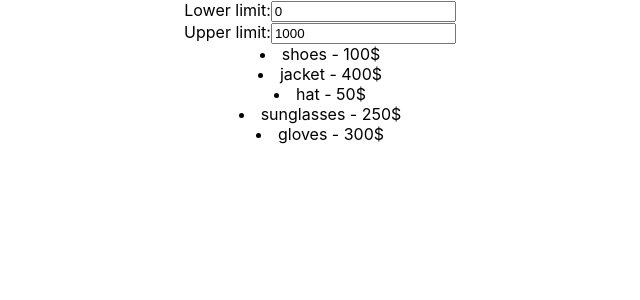
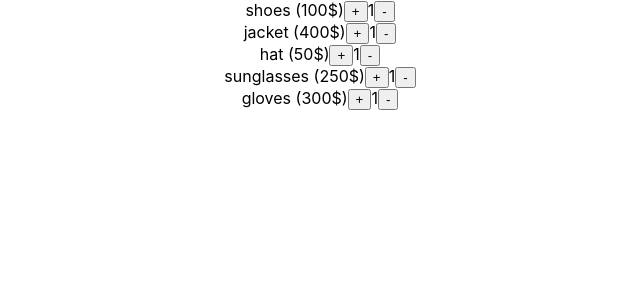
Before and after one commit to AtulPant2704/Machine-Coding-Round, a React (Create React App) app: page / in a window 1280 px wide. Shown: the top 300 px of the page, without its empty margins (320-960 px from the left). Built offline with nearby package versions, Linux system fonts and the light colour scheme.

Commit message:
feat: completed quantity controller

```diff
--- a/src/App.js
+++ b/src/App.js
@@ -1,10 +1,10 @@
 import "./App.css";
-import { FilterByPrice } from "./questions/FilterByPrice";
+import { QuantityController } from "./questions";
 
 function App() {
   return (
     <div className="App">
-      <FilterByPrice />
+      <QuantityController />
     </div>
   );
 }
--- /dev/null
+++ b/src/questions/QuantityController.jsx
@@ -0,0 +1,69 @@
+import { useState } from "react";
+
+// Problem: You have a list of items with price and quantity. Create two buttons for each and every element in the data list. One will increment the quantity of the particular item, and one will decrement the quantity. Show all details of the items on the page.
+const QuantityController = () => {
+  const data = [
+    {
+      id: 1,
+      item: "shoes",
+      price: 100,
+      quantity: 1,
+    },
+    {
+      id: 2,
+      item: "jacket",
+      price: 400,
+      quantity: 1,
+    },
+    {
+      id: 3,
+      item: "hat",
+      price: 50,
+      quantity: 1,
+    },
+    {
+      id: 4,
+      item: "sunglasses",
+      price: 250,
+      quantity: 1,
+    },
+    {
+      id: 5,
+      item: "gloves",
+      price: 300,
+      quantity: 1,
+    },
+  ];
+
+  const [orgData, setOrgData] = useState(data);
+
+  const quantityHandler = (id, type) => {
+    const newData = orgData.map((product) =>
+      product.id === id
+        ? {
+            ...product,
+            quantity:
+              type === "increment"
+                ? product.quantity + 1
+                : product.quantity - 1,
+          }
+        : { ...product }
+    );
+    setOrgData(newData.filter((product) => product.quantity >= 1));
+  };
+
+  return (
+    <div>
+      {orgData.map(({ id, item, price, quantity }) => (
+        <div key={id}>
+          {item} ({price}$)
+          <button onClick={() => quantityHandler(id, "increment")}>+</button>
+          {quantity}
+          <button onClick={() => quantityHandler(id, "decrement")}>-</button>
+        </div>
+      ))}
+    </div>
+  );
+};
+
+export { QuantityController };
--- /dev/null
+++ b/src/questions/index.js
@@ -0,0 +1,2 @@
+export { FilterByPrice } from "./FilterByPrice";
+export { QuantityController } from "./QuantityController";
```
